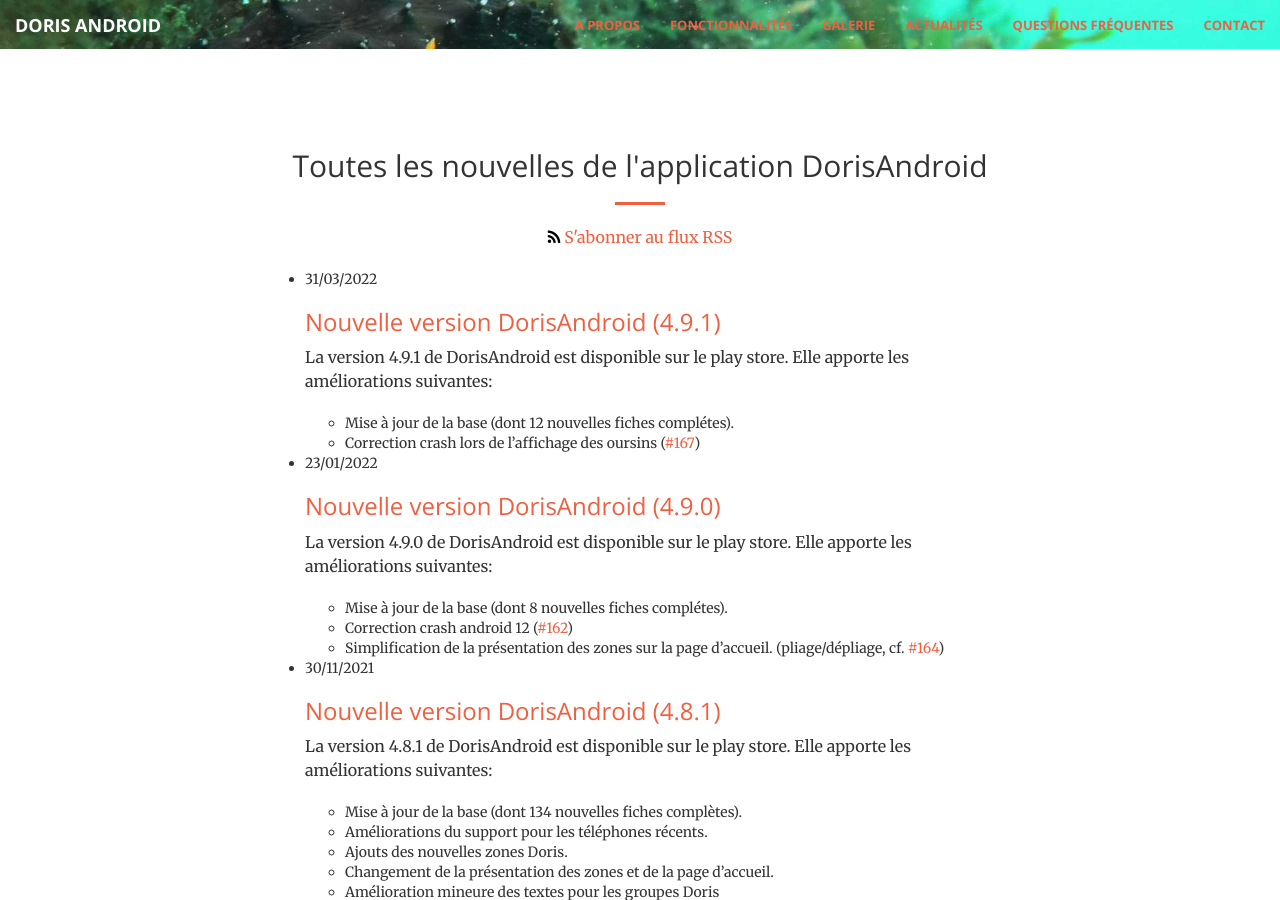
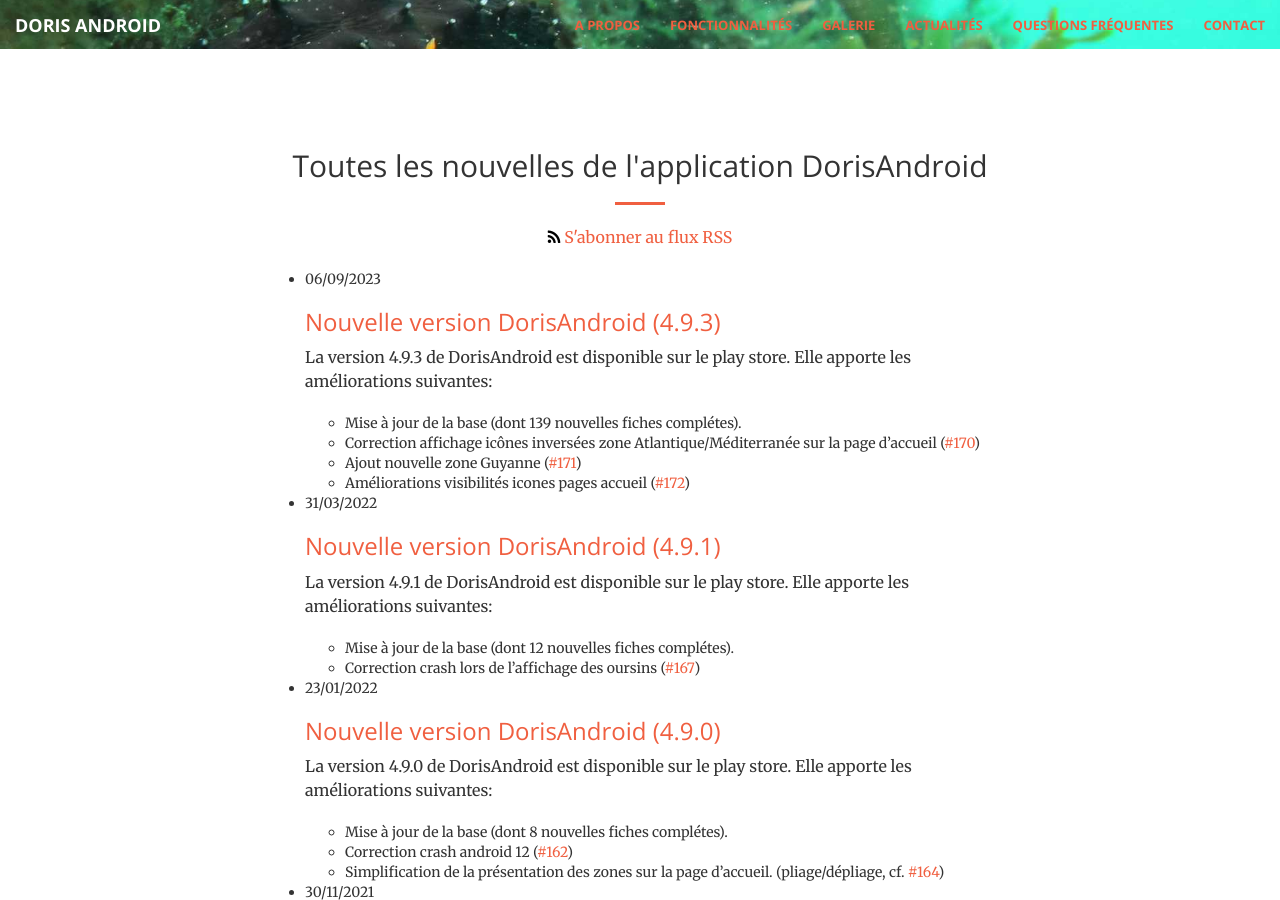
Before and after one commit to doris-ffessm/doris-ffessm.github.io, a Jekyll site: the page built from all_news.md, in a window 1280 px wide and 900 px high. Built offline with Jekyll 4.4.1, drawn with Linux system fonts in a browser that asks for light colours.

Commit message:
novelle version

```diff
--- /dev/null
+++ b/_posts/2023-09-06-dorisandroid-79.md
@@ -0,0 +1,13 @@
+---
+layout: post
+title:  "Nouvelle version DorisAndroid (4.9.3)"
+date:   2023-09-06 00:05:02 +0200
+categories: android
+---
+La version 4.9.3 de DorisAndroid est disponible sur le play store.
+Elle apporte les améliorations suivantes:
+
+- Mise à jour de la base (dont 139 nouvelles fiches complétes).<br />
+- Correction affichage icônes inversées zone Atlantique/Méditerranée sur la page d'accueil (<a href="https://gitlab.inria.fr/doris/doris-android/-/issues/170">#170</a>) <br />
+- Ajout nouvelle zone Guyanne (<a href="https://gitlab.inria.fr/doris/doris-android/-/issues/171">#171</a>) <br />
+- Améliorations visibilités icones pages accueil (<a href="https://gitlab.inria.fr/doris/doris-android/-/issues/172">#172</a>) <br />
```
Also changed, not shown: _features/03_many_articles.md (+2 -2 lines).
